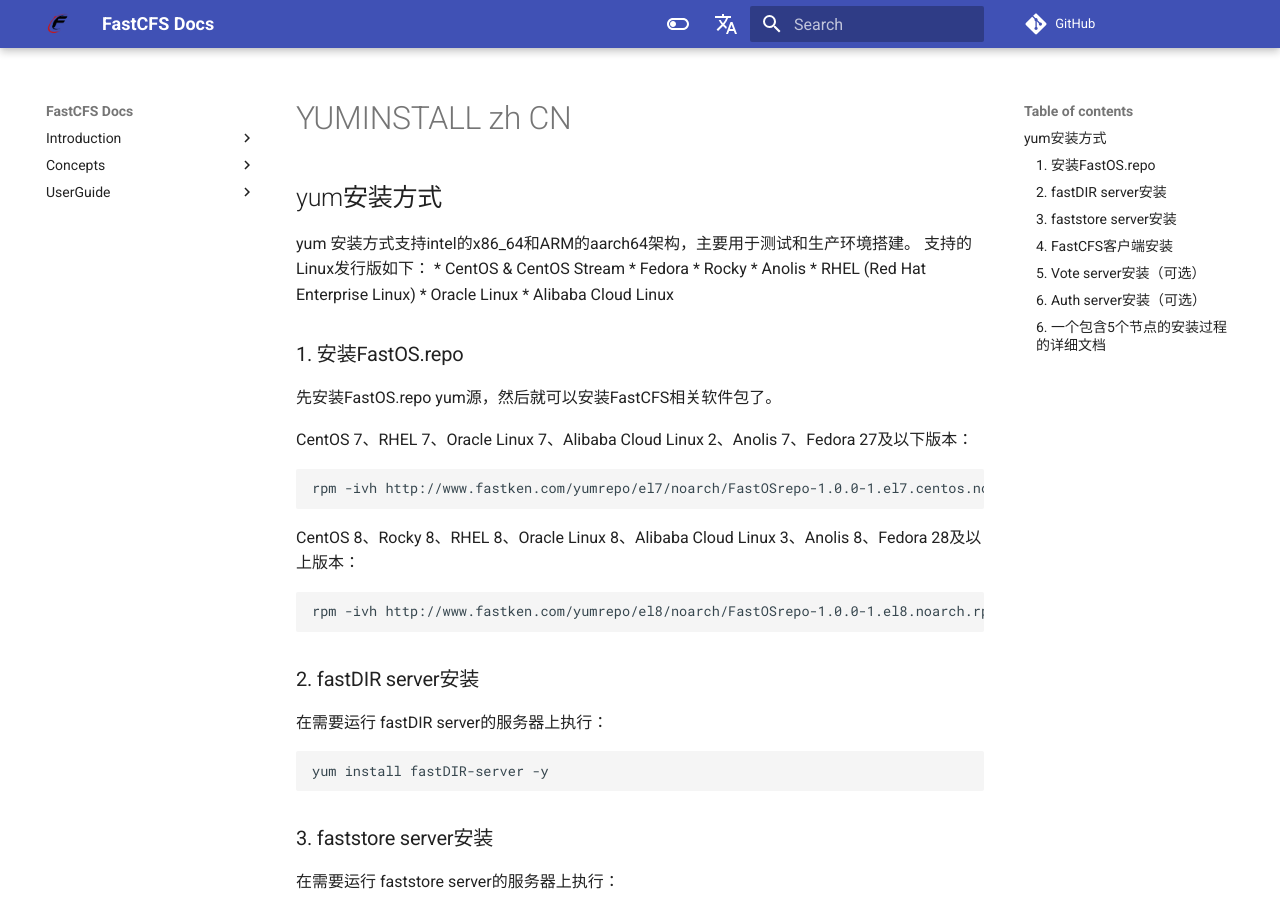
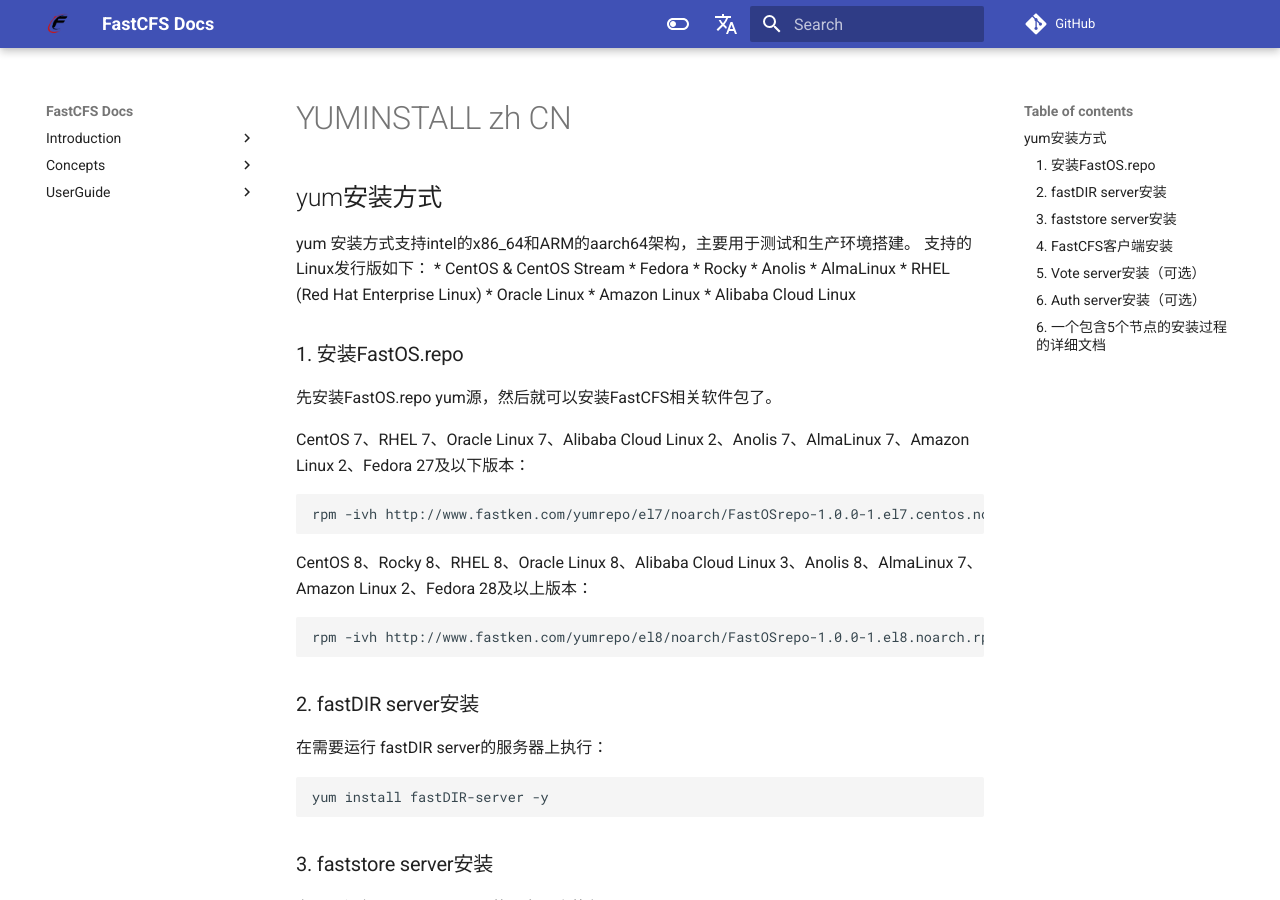
Before and after one commit to happyfish100/FastCFS, an MkDocs documentation site: the page built from docs/YUMINSTALL-zh_CN.md, in a window 1280 px wide and 900 px high. Built offline with MkDocs 1.6.1 and Material for MkDocs 9.7.7, drawn with Linux system fonts in a browser that asks for light colours; comment, search, counter and statistics services are not loaded; the version menu is left out.

Commit message:
docs changed for supported Linux releases

````diff
--- a/docs/YUMINSTALL-zh_CN.md
+++ b/docs/YUMINSTALL-zh_CN.md
@@ -7,20 +7,22 @@ yum 安装方式支持intel的x86_64和ARM的aarch64架构，主要用于测试
 * Fedora
 * Rocky
 * Anolis
+* AlmaLinux
 * RHEL (Red Hat Enterprise Linux)
 * Oracle Linux
+* Amazon Linux
 * Alibaba Cloud Linux
 
 ### 1. 安装FastOS.repo
 
 先安装FastOS.repo yum源，然后就可以安装FastCFS相关软件包了。
 
-CentOS 7、RHEL 7、Oracle Linux 7、Alibaba Cloud Linux 2、Anolis 7、Fedora 27及以下版本：
+CentOS 7、RHEL 7、Oracle Linux 7、Alibaba Cloud Linux 2、Anolis 7、AlmaLinux 7、Amazon Linux 2、Fedora 27及以下版本：
 ```
 rpm -ivh http://www.fastken.com/yumrepo/el7/noarch/FastOSrepo-1.0.0-1.el7.centos.noarch.rpm
 ```
 
-CentOS 8、Rocky 8、RHEL 8、Oracle Linux 8、Alibaba Cloud Linux 3、Anolis 8、Fedora 28及以上版本：
+CentOS 8、Rocky 8、RHEL 8、Oracle Linux 8、Alibaba Cloud Linux 3、Anolis 8、AlmaLinux 7、Amazon Linux 2、Fedora 28及以上版本：
 ```
 rpm -ivh http://www.fastken.com/yumrepo/el8/noarch/FastOSrepo-1.0.0-1.el8.noarch.rpm
 ```
````
